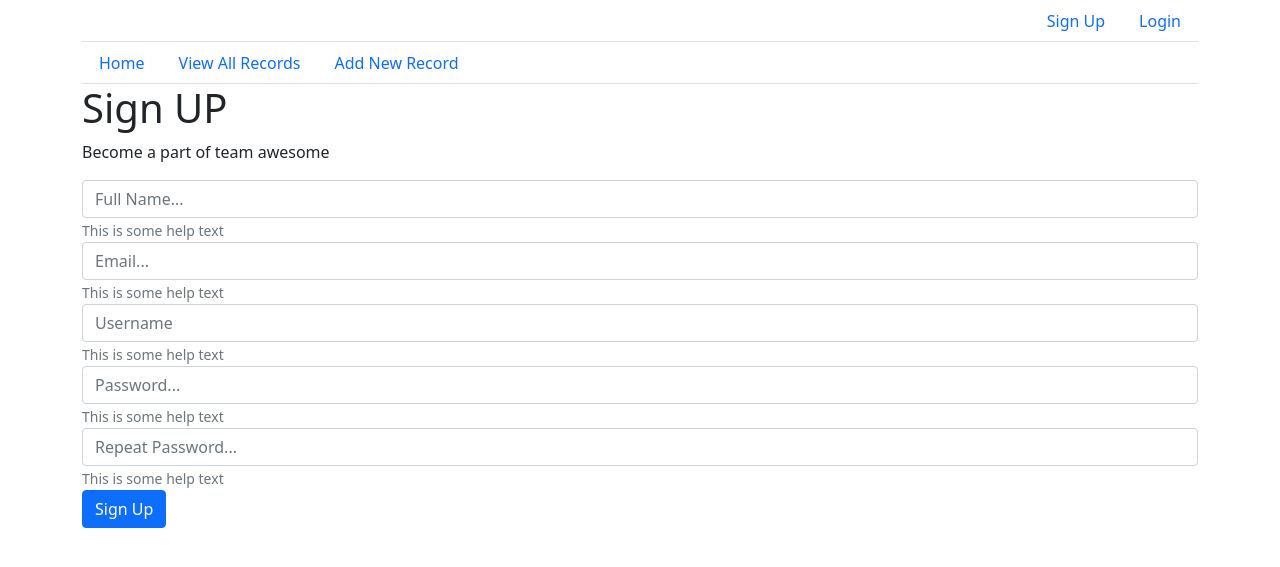
After one commit to Dreamleaf/msite1, a PHP site: page /signup.php in a window 1280 px wide. The commit adds this page. Shown: the top 567 px of the page. Run offline with PHP 8.4, Linux system fonts and the light colour scheme.

Commit message:
Page updates + signup system with safety checks and validation added

```diff
--- a/add.php
+++ b/add.php
@@ -1,8 +1,8 @@
 <?php require('app/add.code.php'); ?>
-<?php include('inc/header.php') ?>
+<?php include_once('inc/header.php') ?>
     <!-- Open Container -->
-    <h1>PHP + MYSQL CRUD Address Book</h1>
-    <p><b>Create</b>, Read, Update and Delete records test</p>
+    <h1>ADD - Address Book</h1>
+    <p>Add a new record to the address book</p>
     <form class="row row-cols-lg-auto g-3 align-items-center" method="POST">
         <!-- Open Form -->
         <div class="col-12">
--- a/app/add.code.php
+++ b/app/add.code.php
@@ -17,4 +17,4 @@ if (strlen($email) === 0) {
 AddressBook::create($first_name, $last_name, $email);
 
 
-header('Location: index.php');
+header('Location: ablisting.php');
--- /dev/null
+++ b/app/login.inc.php
@@ -0,0 +1 @@
+<?php
--- a/delete.php
+++ b/delete.php
@@ -1,8 +1,8 @@
 <?php require('app/delete.code.php'); ?>
-<?php include('inc/header.php') ?>
+<?php include_once('inc/header.php') ?>
 
-    <h1>Delete Confirmation Page</h1>
-    <p>Create, Read, Update and <b>Delete</b> records test</p>
+    <h1>Delete - Address Book</h1>
+    <p>Delete and entry from the address book</p>
     <?php if ($model == null) : ?>
       Not Found
     <?php else : $item = encode($model) ?>
--- a/edit.php
+++ b/edit.php
@@ -1,8 +1,8 @@
 <?php require('app/edit.code.php'); ?>
-<?php include('inc/header.php') ?>
+<?php include_once('inc/header.php') ?>
 
-    <h1>Edit Form</h1>
-    <p>Create, Read, <b>Update</b> and Delete records test</p>
+    <h1>Edit - Address Book</h1>
+    <p>Edit the entry and click save</p>
     <?php if ($model == null) : ?>
       Not Found
     <?php else : $item = encode($model) ?>
--- a/inc/header.php
+++ b/inc/header.php
@@ -10,5 +10,16 @@
 <body>
 
   <div class="container"><!-- Open Container -->
-    <a class="btn btn-primary" href="index.php">View All Records</a>
-    <a class="btn btn-primary" href="add.php">Add New Record</a>
+
+    <div class="sticky-top">
+      <ul class="nav nav-tabs justify-content-end">
+        <li class="nav-item"><a class="nav-link" href="signup.php">Sign Up</a></li>
+        <li class="nav-item"><a class="nav-link" href="login.php">Login</a></li>
+      </ul>
+    </div>
+
+    <ul class="nav nav-tabs">
+      <li class="nav-item"><a class="nav-link" href="index.php">Home</a></li>
+      <li class="nav-item"><a class="nav-link" href="ablisting.php">View All Records</a></li>
+      <li class="nav-item"><a class="nav-link" href="add.php">Add New Record</a></li>
+    </ul>
--- /dev/null
+++ b/signup.php
@@ -0,0 +1,58 @@
+<?php include_once('inc/header.php') ?>
+
+    <h1>Sign UP</h1>
+    <p>Become a part of team awesome</p>
+
+    <?php
+    if (isset($_GET["error"])) {
+      if ($_GET["error"] == "emptyinput") {
+        echo "<div class=\"alert alert-warning\" role=\"alert\">Please fill in all fields!</div>";
+      }
+      else if ($_GET["error"] == "invaliduid")  {
+        echo "<div class=\"alert alert-warning\" role=\"alert\">Username can only contain a mix of a-z A-Z and 0-9</div>";
+      }
+      else if ($_GET["error"] == "invalidemail")  {
+        echo "<div class=\"alert alert-warning\" role=\"alert\">Looks like you didn't enter a valid email address...</div>";
+      }
+      else if ($_GET["error"] == "passwordsdontmatch")  {
+        echo "<div class=\"alert alert-warning\" role=\"alert\">Ooops, your passwords didn't match!</div>";
+      }
+      else if ($_GET["error"] == "stmtfailed")  {
+        echo "<div class=\"alert alert-warning\" role=\"alert\">Something technical went wrong, please try again!</div>";
+      }
+      else if ($_GET["error"] == "usernametaken")  {
+        echo "<div class=\"alert alert-warning\" role=\"alert\">Username already taken, please try another</div>";
+      }
+      else if ($_GET["error"] == "none")  {
+        echo "<div class=\"alert alert-success\" role=\"alert\">You have successfully signed up, welcome to team awesome!</div>";
+      }
+    }
+     ?>
+
+<form class="" action="app/signup.inc.php" method="post">
+  <div class="form-group">
+    <input class="form-control" type="text" id="" name="name" placeholder="Full Name...">
+    <small class="form-text text-muted">This is some help text</small>
+  </div>
+  <div class="form-group">
+    <input class="form-control" type="text" id="" name="email" placeholder="Email...">
+    <small class="form-text text-muted">This is some help text</small>
+  </div>
+  <div class="form-group">
+    <input class="form-control" type="text" id="" name="uid" placeholder="Username">
+    <small class="form-text text-muted">This is some help text</small>
+  </div>
+  <div class="form-group">
+    <input class="form-control" type="text" id="" name="pwd" placeholder="Password...">
+    <small class="form-text text-muted">This is some help text</small>
+  </div>
+  <div class="form-group">
+    <input class="form-control" type="text" id="" name="pwdrepeat" placeholder="Repeat Password...">
+    <small class="form-text text-muted">This is some help text</small>
+  </div>
+  <div class="form-group">
+    <button type="submit" name="submit" class="btn btn-primary">Sign Up</button>
+  </div>
+</form>
+
+<?php include('inc/footer.php') ?>
```
Also changed, not shown: ablisting.php (added, +29 -0 lines), app/dbh.inc.php (added, +12 -0 lines), app/functions.inc.php (added, +85 -0 lines), app/signup.inc.php (added, +41 -0 lines), index.php (+4 -26 lines), login.php (added, +20 -0 lines), app/ablisting.code.php (renamed from app/index.code.php).
